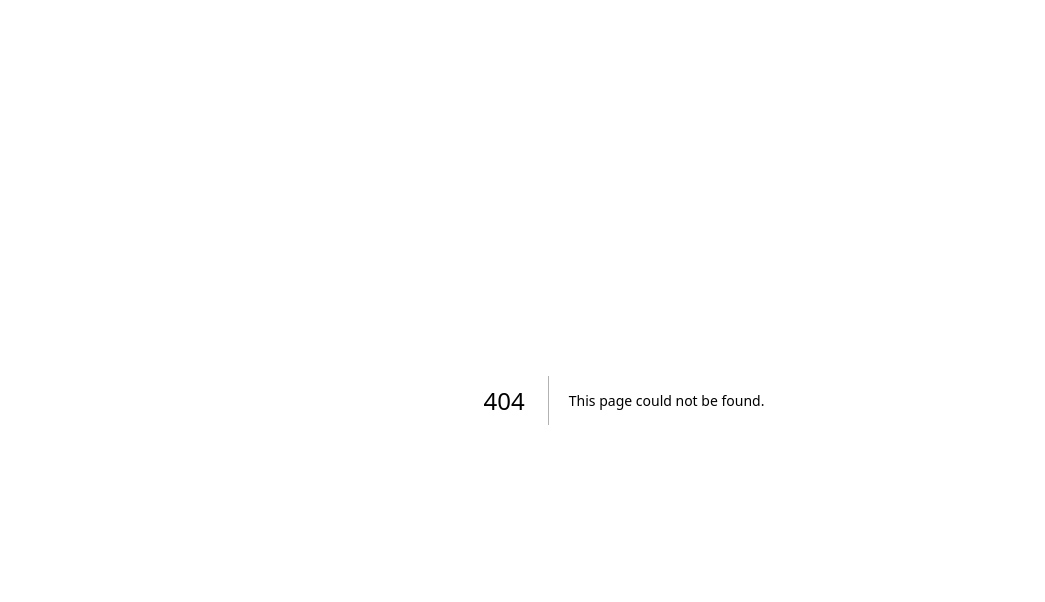
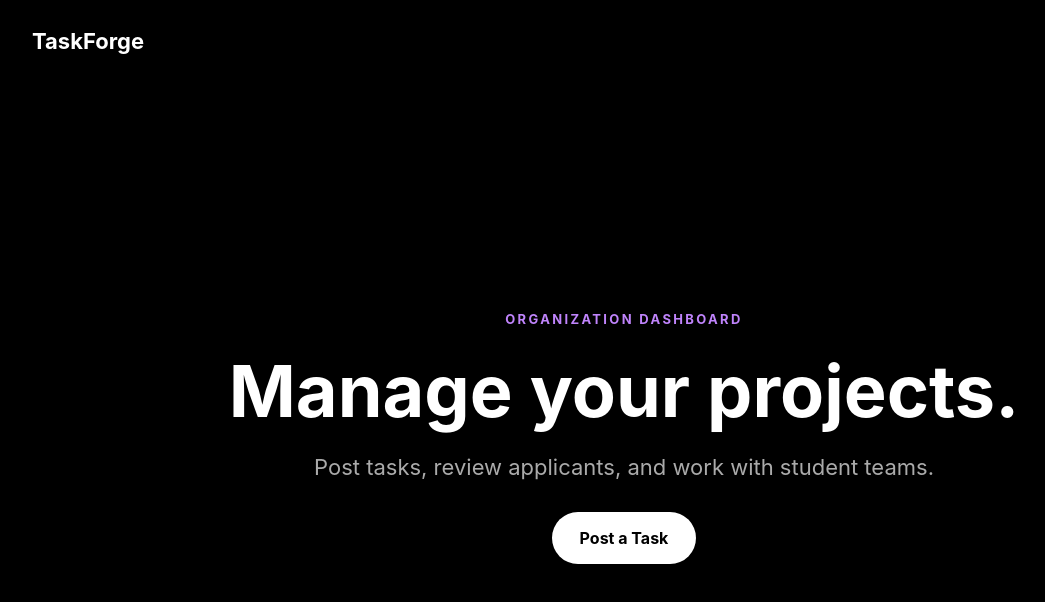
Before and after one commit to nikishrajbastola/taskforge, a Next.js app: page /organization in a window 1280 px wide. Before the commit this address had no page. Shown: the top 602 px of the page, without its empty margins (16-1061 px from the left). Built offline with nearby package versions, Linux system fonts and the light colour scheme.

Commit message:
Restore auth flow and role-based dashboard redirect

```diff
--- /dev/null
+++ b/app/organization/page.tsx
@@ -0,0 +1,79 @@
+import Link from "next/link";
+
+export default function OrganizationDashboard() {
+  return (
+    <main style={page}>
+      <nav style={nav}>
+        <Link href="/" style={logo}>TaskForge</Link>
+      </nav>
+
+      <section style={hero}>
+        <p style={tag}>ORGANIZATION DASHBOARD</p>
+
+        <h1 style={title}>Manage your projects.</h1>
+
+        <p style={subtitle}>
+          Post tasks, review applicants, and work with student teams.
+        </p>
+
+        <Link href="/organization/post-task" style={button}>
+          Post a Task
+        </Link>
+      </section>
+    </main>
+  );
+}
+
+const page = {
+  minHeight: "100vh",
+  background: "#000",
+  color: "white",
+  fontFamily: "-apple-system, BlinkMacSystemFont, 'Segoe UI', sans-serif",
+};
+
+const nav = {
+  padding: "28px 48px",
+};
+
+const logo = {
+  color: "white",
+  textDecoration: "none",
+  fontSize: "22px",
+  fontWeight: 700,
+};
+
+const hero = {
+  minHeight: "calc(100vh - 90px)",
+  display: "flex",
+  flexDirection: "column" as const,
+  alignItems: "center",
+  justifyContent: "center",
+  textAlign: "center" as const,
+};
+
+const tag = {
+  color: "#c084fc",
+  letterSpacing: "0.18em",
+  fontSize: "13px",
+  fontWeight: 700,
+};
+
+const title = {
+  fontSize: "72px",
+  margin: "20px 0",
+};
+
+const subtitle = {
+  color: "#aaa",
+  fontSize: "22px",
+  marginBottom: "32px",
+};
+
+const button = {
+  background: "white",
+  color: "black",
+  padding: "16px 28px",
+  borderRadius: "999px",
+  textDecoration: "none",
+  fontWeight: 700,
+};
```
